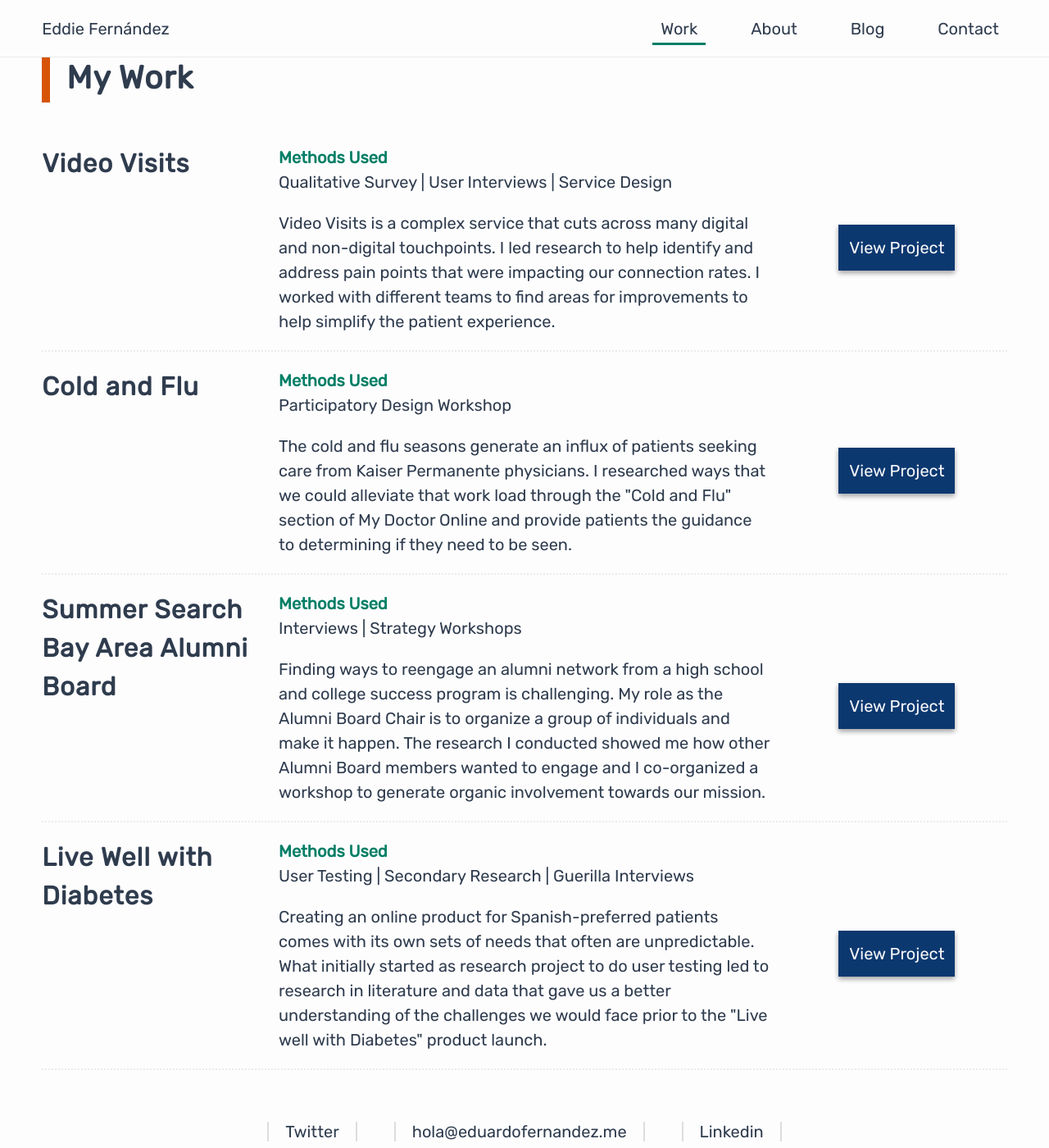
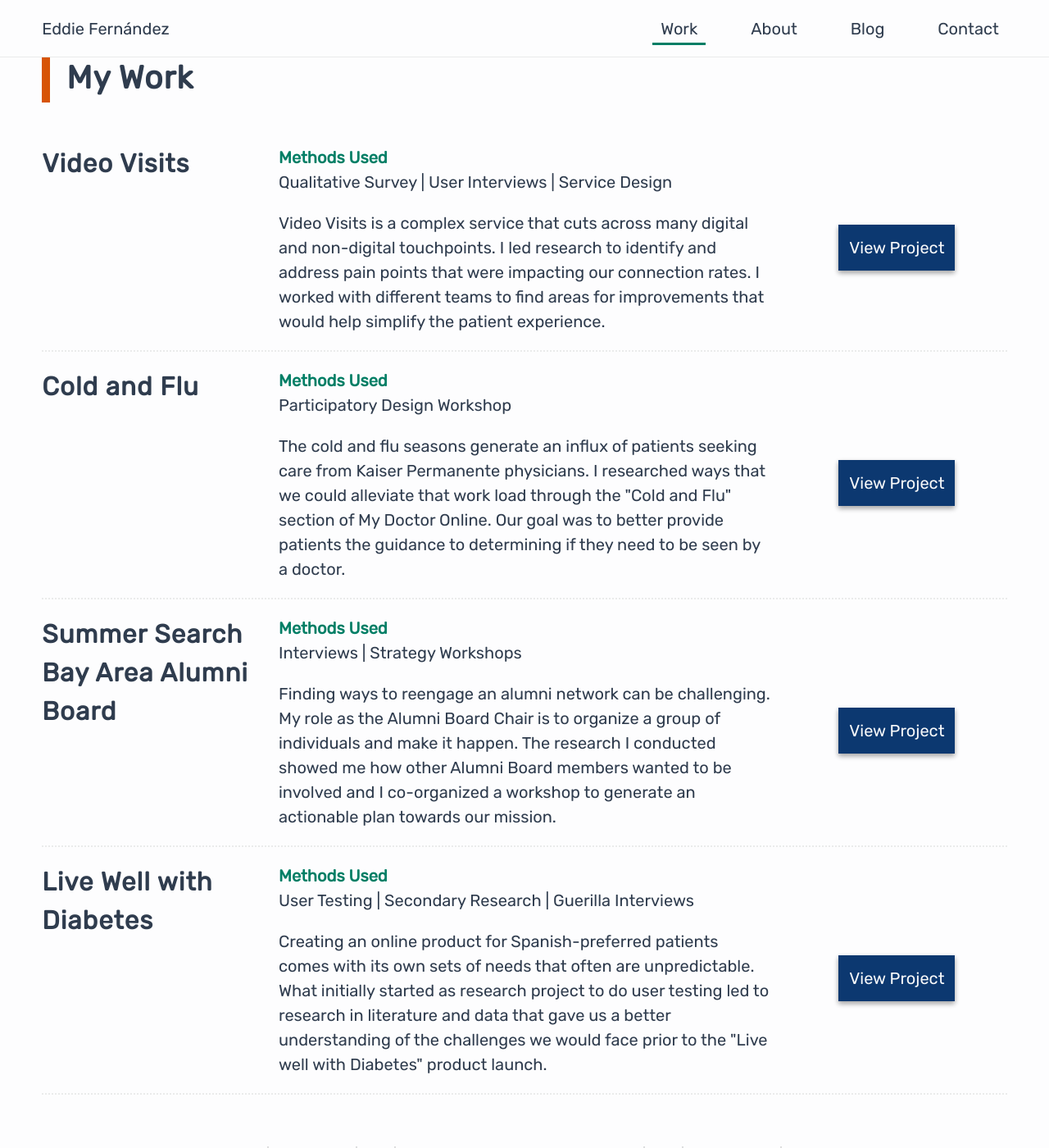
Before and after one commit to edfernan/edfernan.github.io, a Jekyll site: the page built from index.html, in a window 1280 px wide and 1400 px high, scrolled down 413 px. Shown: the whole window at 82% size. Built offline with Jekyll 4.4.1, drawn with Linux system fonts in a browser that asks for light colours.

Commit message:
Content changes to portfolio entry summaries

```diff
--- a/_pages/01_videovisits.md
+++ b/_pages/01_videovisits.md
@@ -2,7 +2,7 @@
 layout: portEntry
 title: Video Visits
 methods: Qualitative Survey | User Interviews | Service Design
-description: Video Visits is a complex service that cuts across many digital and non-digital touchpoints. I led research to help identify and address pain points that were impacting our connection rates. I worked with different teams to find areas for improvements to help simplify the patient experience.
+description: Video Visits is a complex service that cuts across many digital and non-digital touchpoints. I led research to identify and address pain points that were impacting our connection rates. I worked with different teams to find areas for improvements that would help simplify the patient experience.
 permalink: /VideoVisits/
 ---
 Video Visits is a telehealth service that allows Kaiser Permanente patients get faster access to care using a camera equipped computer or mobile device.
--- a/_pages/02_coldandflu.md
+++ b/_pages/02_coldandflu.md
@@ -2,7 +2,7 @@
 layout: portEntry
 title: Cold and Flu
 methods: Participatory Design Workshop
-description: The cold and flu seasons generate an influx of patients seeking care from Kaiser Permanente physicians. I researched ways that we could alleviate that work load through the "Cold and Flu" section of My Doctor Online and provide patients the guidance to determining if they need to be seen.
+description: The cold and flu seasons generate an influx of patients seeking care from Kaiser Permanente physicians. I researched ways that we could alleviate that work load through the "Cold and Flu" section of My Doctor Online. Our goal was to better provide patients the guidance to determining if they need to be seen by a doctor.
 permalink: /ColdAndFlu/
 ---
 
--- a/_pages/03_alumniboard.md
+++ b/_pages/03_alumniboard.md
@@ -2,7 +2,7 @@
 layout: portEntry
 title: Summer Search Bay Area Alumni Board
 methods: Interviews | Strategy Workshops
-description: Finding ways to reengage an alumni network from a high school and college success program is challenging. My role as the Alumni Board Chair is to organize a group of individuals and make it happen. The research I conducted showed me how other Alumni Board members wanted to engage and I co-organized a workshop to generate organic involvement towards our mission.
+description: Finding ways to reengage an alumni network can be challenging. My role as the Alumni Board Chair is to organize a group of individuals and make it happen. The research I conducted showed me how other Alumni Board members wanted to be involved and I co-organized a workshop to generate an actionable plan towards our mission.
 permalink: /SummerSearchAlumniBoard/
 ---
 
```
